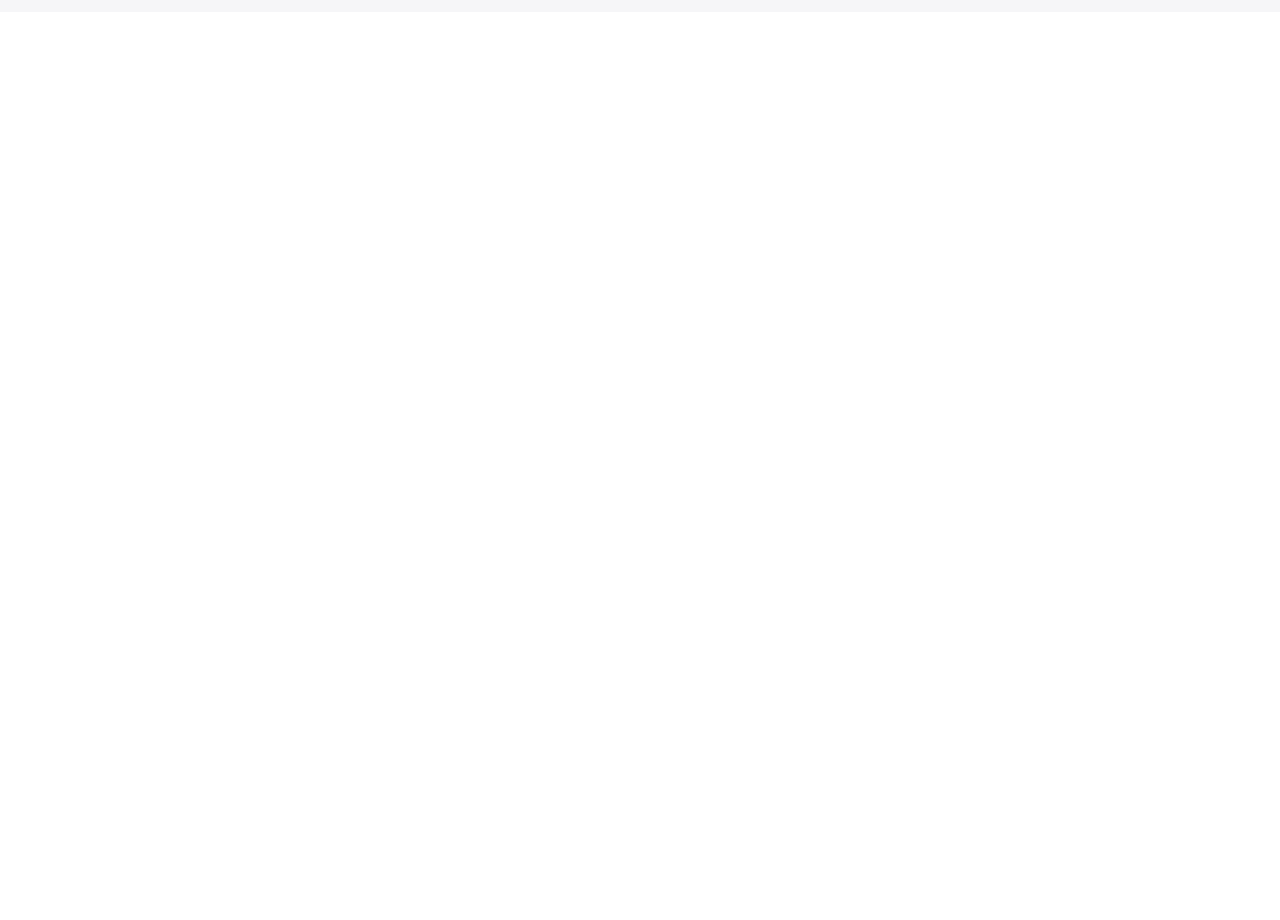
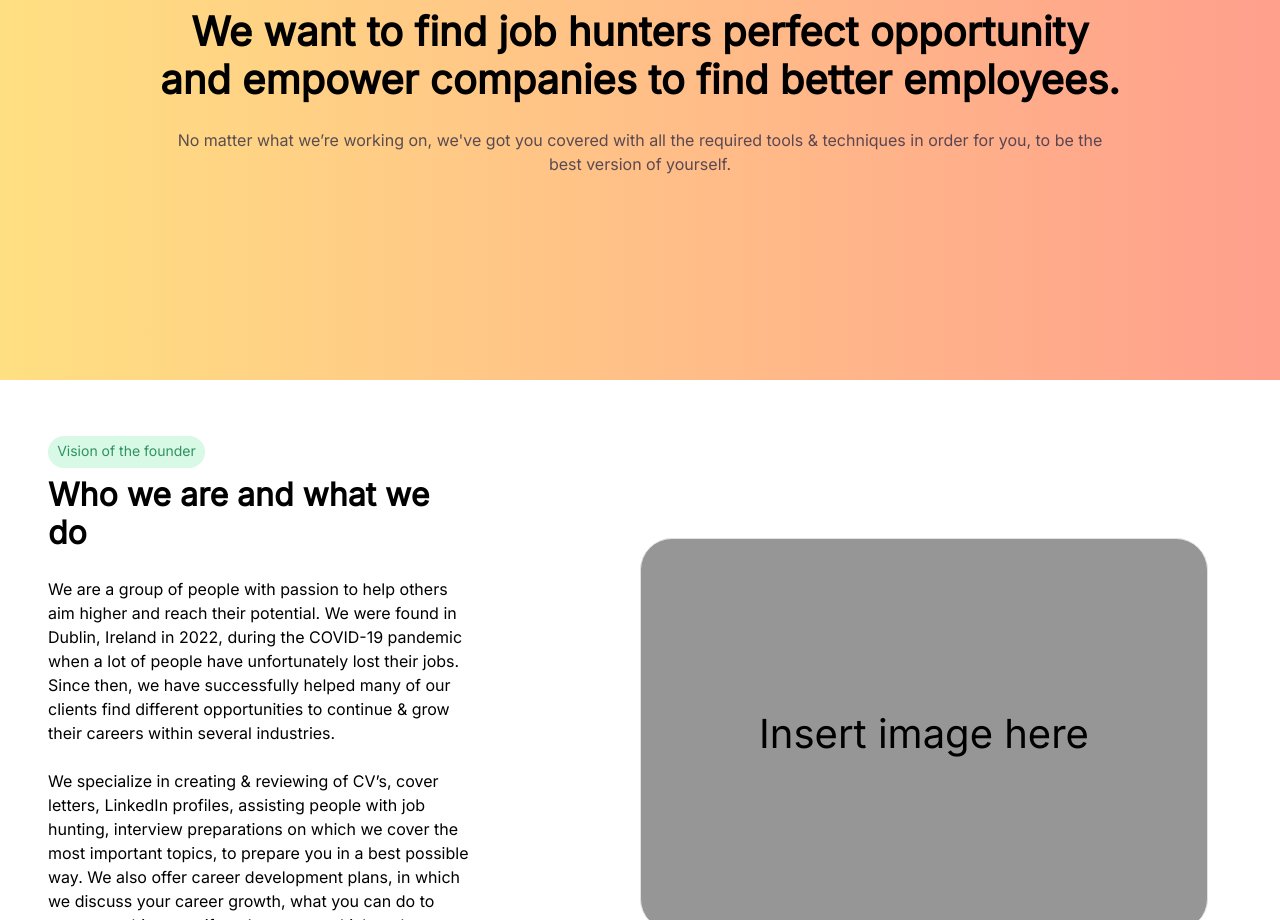
Before and after one commit to adminjobforme/jobforme, a React (Create React App) app: page /about-us in a window 1280 px wide. Shown: the part 180-1100 px from the top of the page. Before the commit the page ends 800 px from the top, so only its background shows below. Built offline with nearby package versions, Linux system fonts and the light colour scheme.

Commit message:
start about us page

```diff
--- a/src/components/home-card/HomeCard.tsx
+++ b/src/components/home-card/HomeCard.tsx
@@ -1,10 +1,9 @@
-import { Alert } from 'react-bootstrap';
 import { Edit, Featured, Web } from '../../icons/home-icons';
 import './HomeCard.css';
 
 const HomeCard = () => {
   return (
-    <div className='border col' id='homecard'>
+    <div className='border col my-2' id='homecard'>
         <div className='d-flex flex-column' id='homecard-content'>
             <div className='d-flex flex-column h-50 mx-2 py-2'>
 
@@ -26,8 +25,8 @@ const HomeCard = () => {
                 </div>
                 <div className='d-flex align-itmes-end justify-content-start h-50'>
                     <h2>€60</h2>
-                    <div className='d-flex align-items-end justify-content-end h-100'>
-                        <p className='p-0 mb-2 mx-1 faded' id='homecard-body-subheader'>/Single</p>
+                    <div className='d-flex align-items-center justify-content-end h-100'>
+                        <p className='p-0 mx-1 faded' id='homecard-body-subheader'>/Single</p>
                     </div>
                 </div>
             </div>
--- a/src/pages/about-us/AboutUs.css
+++ b/src/pages/about-us/AboutUs.css
@@ -0,0 +1,52 @@
+#about-us {
+    min-height: 100vh;
+}
+
+#about-us-a {
+    height: 60vh;
+    position: relative;
+    min-width: 100%;
+    min-height: 70vh;
+}
+
+#about-us-a::before {
+    content: '';
+    background-image: linear-gradient(to right, hsl(45, 100%, 51%), hsl(10, 100%, 55%));
+    background-position: center;
+    position: absolute;
+    top: 0;
+    left: 0;
+    bottom: 0;
+    right: 0;
+    opacity: 0.5;
+}
+
+#about-us-b {
+    min-height: 100vh;
+}
+
+#about-us-vision-tag {
+    background-color: hsl(144,73%,91%);
+    height: 32px;
+    width: 157px;
+    border-radius: 1rem;
+}
+
+.about-us-vision {
+    font-size: 14px !important;
+    color: hsl(150, 52%, 38%);
+}
+
+.about-us-a-content {
+    position: relative;
+}
+
+.about-us-a-subtext {
+    color: hsl(250, 22%, 22%);
+    opacity: 0.8;
+}
+
+.about-us-image-round {
+    border-radius: 2rem;
+    background-color: hsl(0, 0%, 59%);
+}
--- a/src/pages/about-us/AboutUs.tsx
+++ b/src/pages/about-us/AboutUs.tsx
@@ -2,8 +2,76 @@ import './AboutUs.css';
 
 const AboutUs = () => {
     return(
-        <div>
-            About US
+        <div className='d-flex flex-column' id='about-us'>
+            <section className='w-100 d-flex flex-column justify-content-center align-items-center' id='about-us-a'>
+                    <h1 className='text-center w-75 fw-bolder about-us-a-content' >
+                        We want to find job hunters perfect opportunity and empower companies to find better employees.
+                    </h1>
+                    <p className='w-75 text-center mt-3 faded about-us-a-content about-us-a-subtext'>
+                        No matter what we’re working on, we&#39;ve got you covered with all the required tools & techniques in order for you, to be the best version of yourself.
+                    </p>
+            </section>
+            <section className='d-flex flex-column p-5' id='about-us-b'>
+
+                <div className='d-flex justify-content-center align-items-center my-2' id='about-us-vision-tag'>
+                    <p className='text-center about-us-vision w-100 h-100 m-0 mt-2'>Vision of the founder</p>
+                </div>
+                <div className='h-100 w-100 row row-cols-1 row-cols-lg-2'>
+                    <div className='col d-flex flex-column align-items-start justify-content-start'>
+                        <h2 className='fw-bolder w-75 mb-4'>
+                            Who we are and what we do
+                        </h2>
+                        <p className='text-start w-75'>
+                            We are a group of people with passion to help others aim higher and reach their potential. We were found in Dublin, Ireland in 2022, during the COVID-19 pandemic when a lot of people have unfortunately lost their jobs. Since then, we have successfully helped many of our clients find different opportunities to continue & grow their careers within several industries.
+                            <br/> <br/>
+                            We specialize in creating & reviewing of CV’s, cover letters, LinkedIn profiles, assisting people with job hunting, interview preparations on which we cover the most important topics, to prepare you in a best possible way. We also offer career development plans, in which we discuss your career growth, what you can do to grow even bigger or if you’re unsure which path you would like to take in life, we can discuss this topic and do our best to find the right one.
+                        </p>
+                    </div>
+                    <div className='col d-flex align-items-center justify-content-center'>
+                        <h1 className='w-100 h-75 border d-flex align-items-center justify-content-center about-us-image-round'>Insert image here</h1>
+                    </div>
+                </div>
+
+                <div className='d-flex justify-content-end w-75'>
+                    <div className='d-flex justify-content-center align-items-center my-2 float-right' id='about-us-vision-tag'>
+                        <p className='text-center about-us-vision w-100 h-100 m-0 mt-2'>Vision of the founder</p>
+                    </div>
+                </div>
+                <div className='h-100 w-100 row row-cols-1 row-cols-lg-2'>
+                    <div className='col d-flex align-items-center justify-content-center'>
+                        <h1 className='w-100 h-75 border d-flex align-items-center justify-content-center about-us-image-round'>Insert image here</h1>
+                    </div>
+                    <div className='col d-flex flex-column align-items-end justify-content-center'>
+                        <h2 className='fw-bolder w-75 mb-4'>
+                            Who we are and what we do
+                        </h2>
+                        <p className='text-start w-75'>
+                            We are a group of people with passion to help others aim higher and reach their potential. We were found in Dublin, Ireland in 2022, during the COVID-19 pandemic when a lot of people have unfortunately lost their jobs. Since then, we have successfully helped many of our clients find different opportunities to continue & grow their careers within several industries.
+                            <br/> <br/>
+                            We specialize in creating & reviewing of CV’s, cover letters, LinkedIn profiles, assisting people with job hunting, interview preparations on which we cover the most important topics, to prepare you in a best possible way. We also offer career development plans, in which we discuss your career growth, what you can do to grow even bigger or if you’re unsure which path you would like to take in life, we can discuss this topic and do our best to find the right one.
+                        </p>
+                    </div>
+
+                <div className='d-flex justify-content-center align-items-center mb-2' id='about-us-vision-tag'>
+                    <p className='text-center about-us-vision w-100 h-100 m-0'>Vision of the founder</p>
+                </div>
+                <div className='h-100 w-100 row row-cols-1 row-cols-lg-2'>
+                    <div className='col d-flex flex-column align-items-start justify-content-start'>
+                        <h2 className='fw-bolder w-75 mb-4'>
+                            Who we are and what we do
+                        </h2>
+                        <p className='text-start w-75'>
+                            We are a group of people with passion to help others aim higher and reach their potential. We were found in Dublin, Ireland in 2022, during the COVID-19 pandemic when a lot of people have unfortunately lost their jobs. Since then, we have successfully helped many of our clients find different opportunities to continue & grow their careers within several industries.
+                            <br/> <br/>
+                            We specialize in creating & reviewing of CV’s, cover letters, LinkedIn profiles, assisting people with job hunting, interview preparations on which we cover the most important topics, to prepare you in a best possible way. We also offer career development plans, in which we discuss your career growth, what you can do to grow even bigger or if you’re unsure which path you would like to take in life, we can discuss this topic and do our best to find the right one.
+                        </p>
+                    </div>
+                    <div className='col d-flex align-items-center justify-content-center'>
+                        <h1 className='w-100 h-75 border d-flex align-items-center justify-content-center about-us-image-round'>Insert image here</h1>
+                    </div>
+                </div>
+                </div>
+            </section>
         </div>
     )
 }
```
